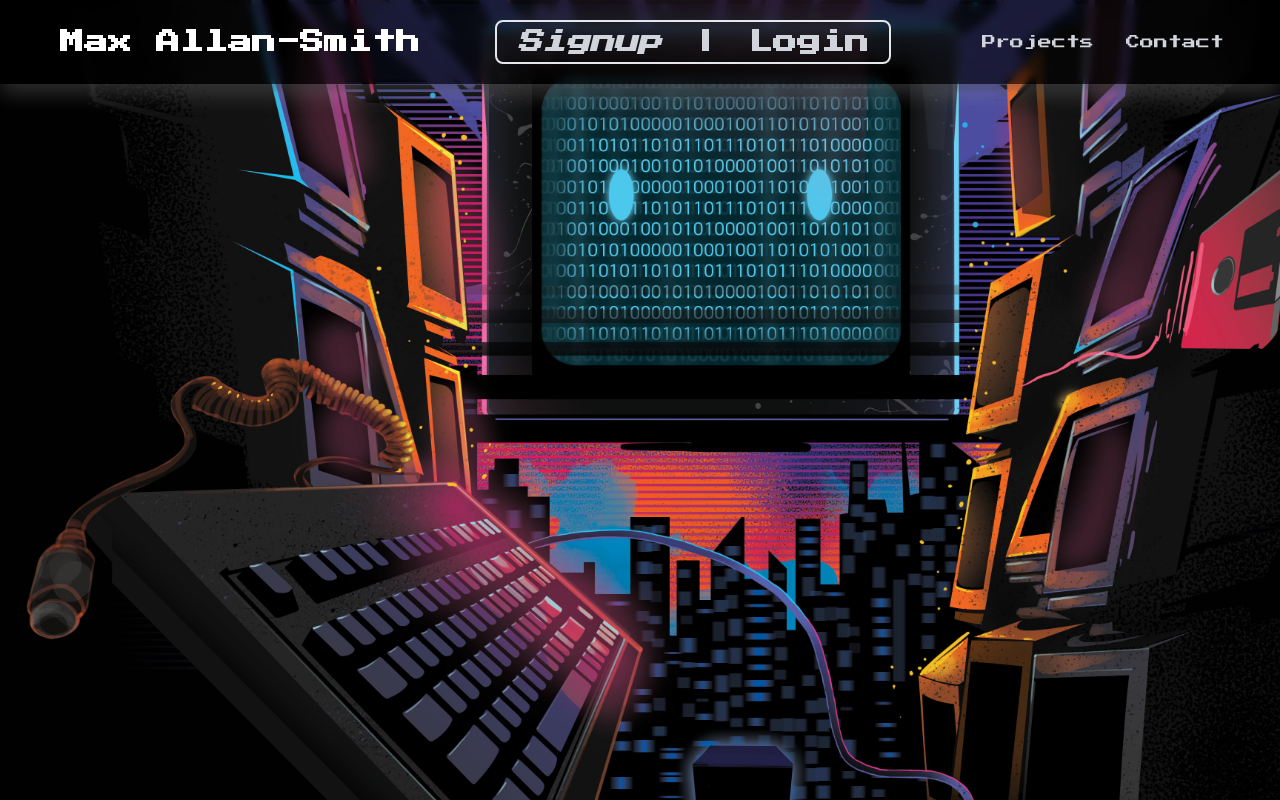
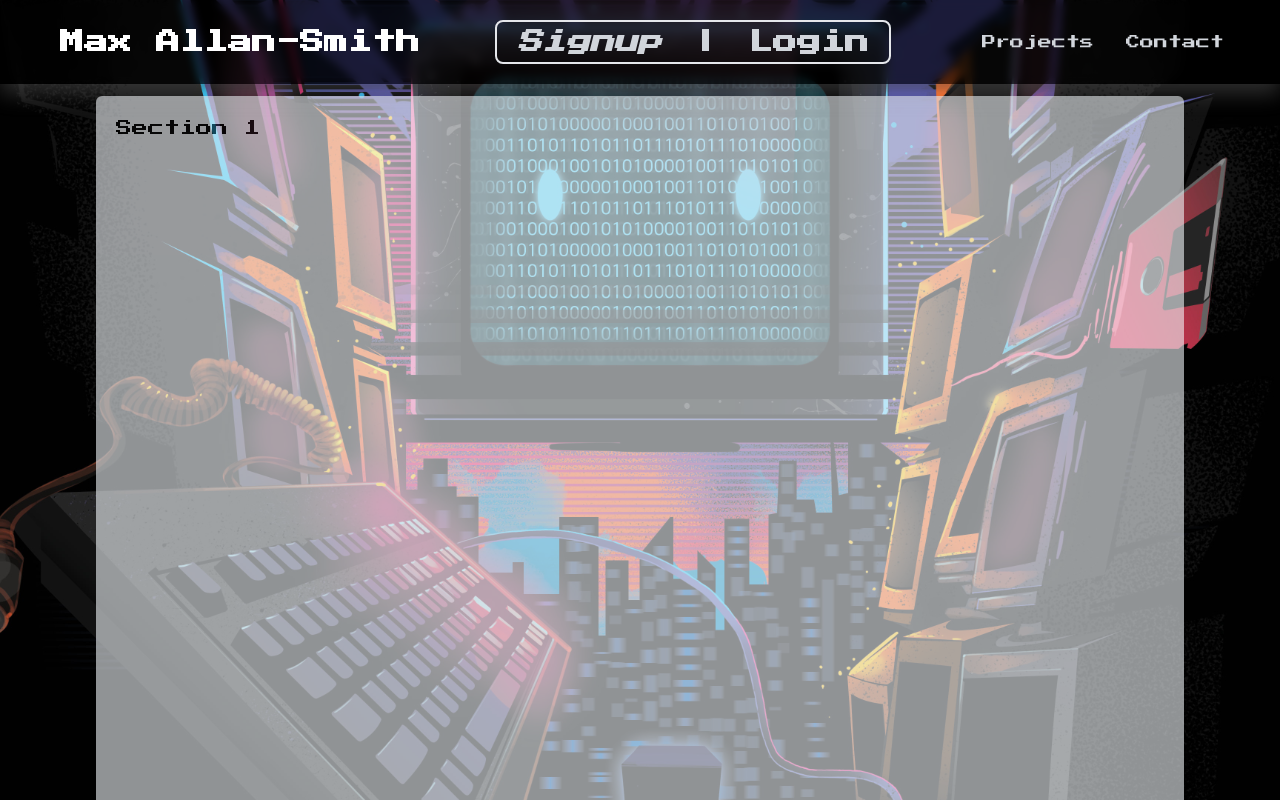
Before and after one commit to MaxAllan-Smith/portfolio, a React (Create React App) app: page / in a window 1280 px wide. Shown: the top 800 px of the page. Built offline with nearby package versions, Linux system fonts and the light colour scheme.

Commit message:
Updated the homepage with some sections, updated login & signup changed the opacity and size

```diff
--- a/src/components/contact/contact.jsx
+++ b/src/components/contact/contact.jsx
@@ -1,7 +1,7 @@
 function Contact() {
   return (
     <div className="flex justify-center p-20">
-      <div className="bg-slate-600 bg-opacity-90 text-center border-2 border-slate-500 rounded-lg shadow-white shadow-md w-4/5 p-2">
+      <div className="bg-slate-800 bg-opacity-90 text-center border-2 border-slate-500 rounded-lg shadow-white shadow-md w-4/5 p-2">
         <h1 className="text-white font-bold text-xl mt-2">Contact Me</h1>
         <hr className="m-5 border-2 rounded" />
         <div className="grid grid-cols-2 gap-3 justify-center items-center">
--- a/src/components/homepage/homepage.jsx
+++ b/src/components/homepage/homepage.jsx
@@ -1,10 +1,25 @@
-import "../homepage/homepage.css"
+import "../homepage/homepage.css";
 
 function Homepage() {
-    return (
-    <div id="formHomepage" className="100vh">
+    const styles = {
+        section1: 'mb-[60vh] mt-3 mx-24 p-5 bg-slate-100 rounded-md opacity-60 bg-fixed bg-cover h-screen',
+        section2: 'mb-[60vh] mx-24 p-5 bg-slate-100 rounded-md opacity-60 bg-fixed bg-cover h-screen',
+        section3: 'mb-3 mx-24 p-5 bg-slate-100 rounded-md opacity-60 bg-fixed bg-cover h-screen',
+      };
+  return (
+    <div id="formHomepage" className="">
+      <section id="section1" className={styles.section1}>
+        <h1>Section 1</h1>
+      </section>
+      <section id="section2" className={styles.section2}>
+        <h1>Section 2</h1>
+      </section>
+      <section id="section3" className={styles.section3}>
+        <h1>Section 3</h1>
+      </section>
     </div>
-    );
+  );
 }
 
+
 export default Homepage;
--- a/src/components/login/login.jsx
+++ b/src/components/login/login.jsx
@@ -13,7 +13,7 @@ function Login() {
 
     return (
         <div className="flex flex-col 100vh text-sm ">
-            <form onSubmit={handleSubmit} className="p-10 mx-auto mt-56 w-2/5 bg-slate-800 rounded-xl shadow-2xl shadow-slate-700 border-solid border-slate-500 border-2">
+            <form onSubmit={handleSubmit} className="p-10 mx-auto mt-56 w-2/5 bg-slate-800 rounded-xl shadow-2xl shadow-slate-700 border-solid border-slate-500 border-2 opacity-90">
                 <div className="mb-8">
                     <label htmlFor="username" className="block text-white font-bold mb-3">Username/Email:</label>
                     <input
--- a/src/components/signup/signup.jsx
+++ b/src/components/signup/signup.jsx
@@ -25,7 +25,7 @@ function SignUp() {
     <div className="text-sm flex justify-center items-center">
       <form
         onSubmit={handleSubmit}
-        className="mt-10 p-10 w-2/6 bg-slate-800 rounded-xl shadow-2xl shadow-slate-700 border-solid border-slate-500 border-2"
+        className="m-10 p-10 w-2/6 bg-slate-800 rounded-xl shadow-2xl shadow-slate-700 border-solid border-slate-500 border-2 opacity-90"
         id="formSignUp"
       >
         <div className="mb-8">
```
